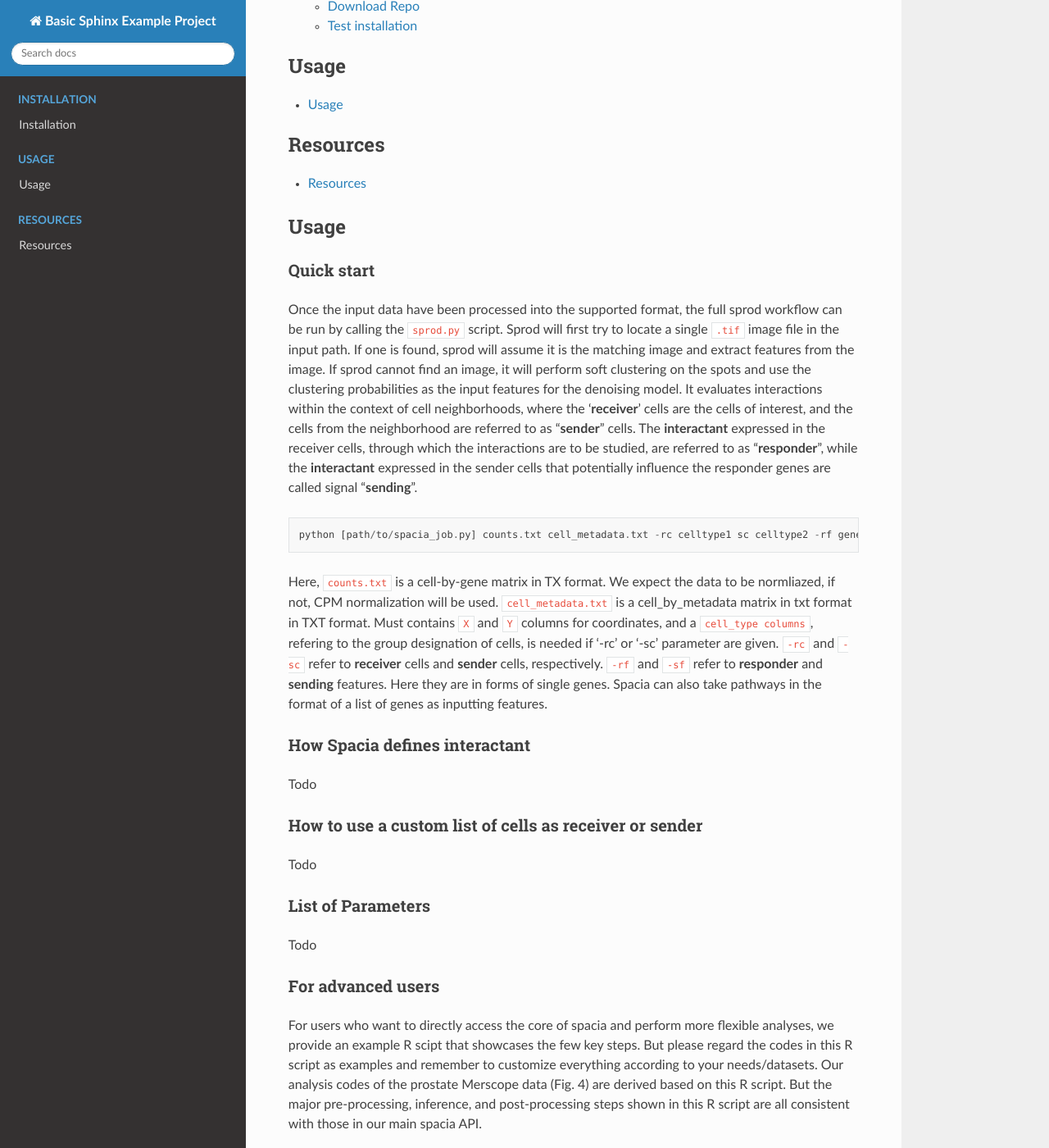
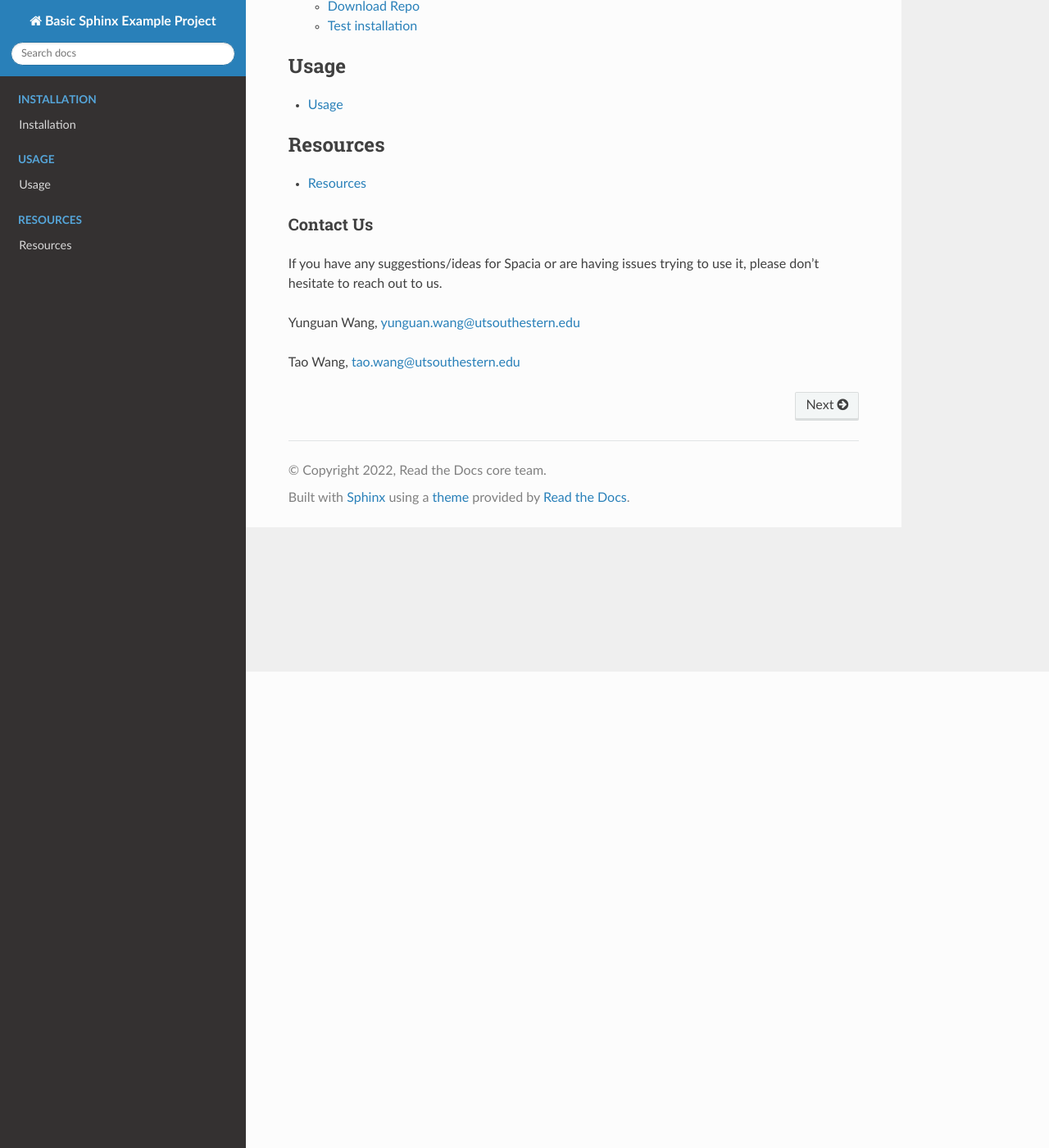
Before and after one commit to nickwfj123/spacia2022_doc, a Sphinx documentation site: the page built from docs/index.rst, in a window 1280 px wide and 1400 px high, scrolled down 581 px. Shown: the whole window at 82% size. Built offline with Sphinx 7.4.7 and the Read the Docs theme 2.0.0, drawn with Linux system fonts in a browser that asks for light colours; some of the changed text lies outside the part shown.

Commit message:
Update index.rst

```diff
--- a/docs/index.rst
+++ b/docs/index.rst
@@ -23,49 +23,6 @@
    resources
 
 
-Usage
---------
-Quick start
-~~~~~~~~~~
-Once the input data have been processed into the supported format, the full sprod workflow can be run by calling the ``sprod.py`` script. Sprod will first try to locate a single ``.tif`` image file in the input path. If one is found, sprod will assume it is the matching image and extract features from the image. If sprod cannot find an image, it will perform soft clustering on the spots and use the clustering probabilities as the input features for the denoising model. It evaluates interactions within the context of cell neighborhoods, where the ‘**receiver**’ cells are the cells of interest, and the cells from the neighborhood are referred to as "**sender**" cells. The **interactant** expressed in the receiver cells, through which the interactions are to be studied, are referred to as "**responder**", while the **interactant** expressed in the sender cells that potentially influence the responder genes are called signal “**sending**".
-
-::
-
-  python [path/to/spacia_job.py] counts.txt cell_metadata.txt -rc celltype1 sc celltype2 -rf gene1 sf gene2
-
-Here, ``counts.txt`` is a cell-by-gene matrix in TX format. We expect the data to be normliazed, if not, CPM normalization will be used.
-``cell_metadata.txt`` is a cell_by_metadata matrix in txt format in TXT format. Must contains ``X`` and ``Y`` columns for coordinates, and a ``cell_type columns``, refering to the group designation of cells, is needed if '-rc' or '-sc' parameter are given.
-``-rc`` and ``-sc`` refer to **receiver** cells and **sender** cells, respectively.
-``-rf`` and ``-sf`` refer to **responder** and **sending** features. Here they are in forms of single genes. Spacia can also take pathways in the format of a list of genes as inputting features.
-
-How Spacia defines interactant
-~~~~~~~~~~
-Todo
-
-How to use a custom list of cells as receiver or sender
-~~~~~~~~~~
-Todo
-
-List of Parameters
-~~~~~~~~~~
-Todo
-
-For advanced users
-~~~~~~~~~~
-For users who want to directly access the core of spacia and perform more flexible analyses, we provide an example R scipt that showcases the few key steps. But please regard the codes in this R script as examples and remember to customize everything according to your needs/datasets. Our analysis codes of the prostate Merscope data (Fig. 4) are derived based on this R script. But the major pre-processing, inference, and post-processing steps shown in this R script are all consistent with those in our main spacia API.
-
-::
-
-  Rscript [path/to/execute_spacia.R] \
-	-i [path/to/input] \
-	-r celltype1 \
-	-s celltype2 \
-	-g gene1 \
-	-t [path/to/gene_cutoffs_prostate1.csv] \
-	-o [path/to/output_celltype2-celltype1_gene1]
-
-Use ``-h`` or ``--help`` to see detailed descriptions of options and inputs.
-
 Contact Us
 ~~~~~~~~~~
 If you have any suggestions/ideas for Spacia or are having issues trying to use it, please don't hesitate to reach out to us.
```
